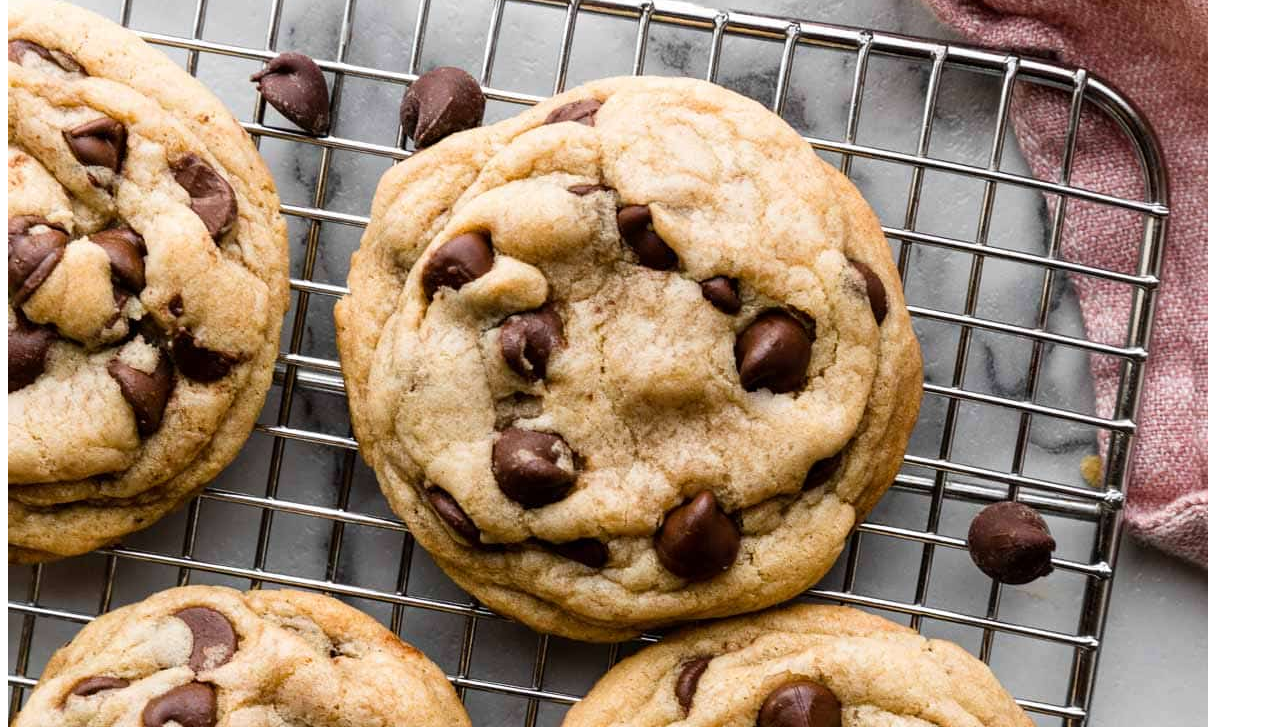
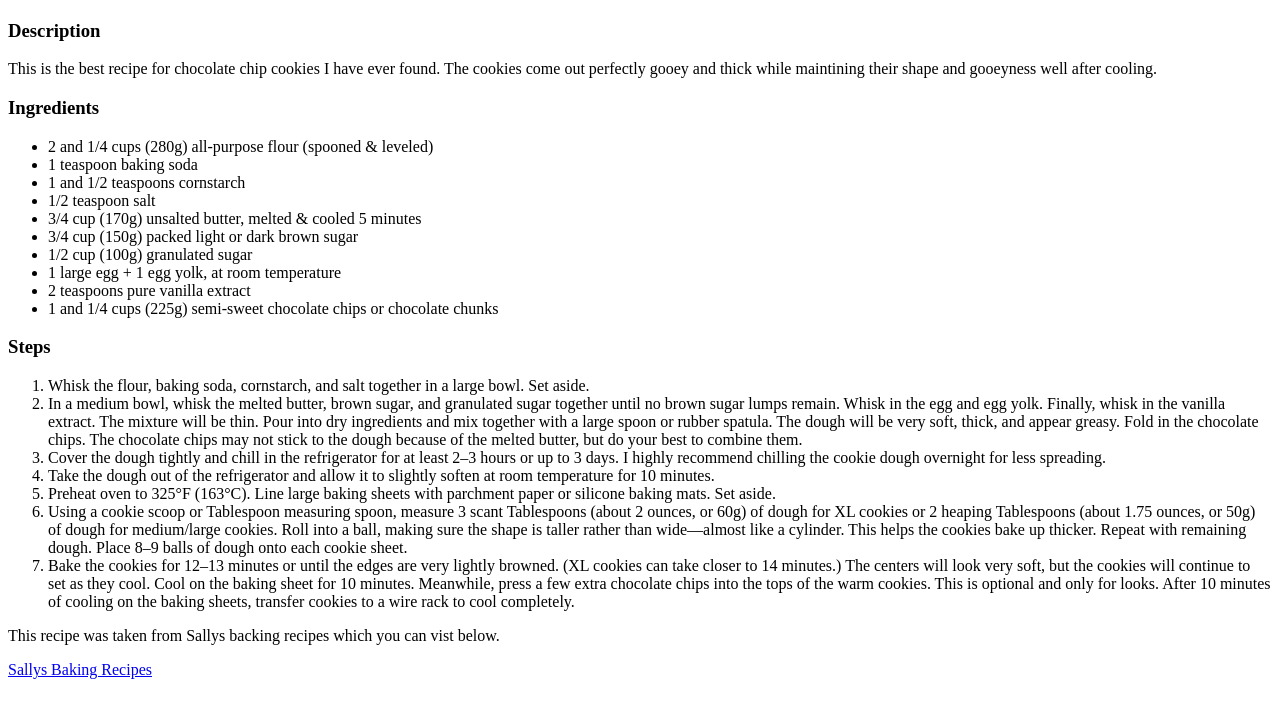
Before and after one commit to Tyler-Slone/odin-recipies, a plain HTML site: page recipes/chocolate-chip-cookies.html in a window 1280 px wide. Shown: the part 393-1120 px from the top of the page. After the commit the page ends 1080 px from the top, so only its background shows below. Drawn offline with Linux system fonts and the light colour scheme.

Commit message:
Add applepie and potpie pages and content to chcolatechipcookies
Add applepie.html and potpit.html to recipes directory with bare bones page setup.

Finished content for chocolatechipcookies.html

Changed images on index.html to be links to replace text links

```diff
--- a/recipes/chocolate-chip-cookies.html
+++ b/recipes/chocolate-chip-cookies.html
@@ -8,20 +8,53 @@
 <body>
   <h1>Chocolate Chip Cookies</h1>
 
-  <img src="../img/classic-chocolate-chip-cookies.jpg" alt="Chocolate chip cookies">
+  <img src="../img/classic-chocolate-chip-cookies.jpg" alt="Chocolate chip cookies" height="310" width="310">
   <h3>Description</h3>
-  <p></p>
+  <p>This is the best recipe for chocolate chip cookies I have ever found.
+    The cookies come out perfectly gooey and thick while maintining their shape and gooeyness well after cooling.
+  </p>
 
   <h3>Ingredients</h3>
   <ul>
-    <li></li>
+      <li>2 and 1/4 cups (280g) all-purpose flour (spooned & leveled)</li>
+      <li>1 teaspoon baking soda</li>
+      <li>1 and 1/2 teaspoons cornstarch</li>
+      <li>1/2 teaspoon salt</li>
+      <li>3/4 cup (170g) unsalted butter, melted & cooled 5 minutes</li>
+      <li>3/4 cup (150g) packed light or dark brown sugar</li>
+      <li>1/2 cup (100g) granulated sugar</li>
+      <li>1 large egg + 1 egg yolk, at room temperature</li>
+      <li>2 teaspoons pure vanilla extract</li>
+      <li>1 and 1/4 cups (225g) semi-sweet chocolate chips or chocolate chunks</li>
   </ul>
 
   <h3>Steps</h3>
   <ol>
-    <li></li>
+    <li>Whisk the flour, baking soda, cornstarch, and salt together in a large bowl. Set aside.</li>
+    <li>In a medium bowl, whisk the melted butter, brown sugar, and granulated sugar together until no brown sugar lumps remain.
+        Whisk in the egg and egg yolk. Finally, whisk in the vanilla extract.
+        The mixture will be thin. Pour into dry ingredients and mix together with a large spoon or rubber spatula.
+        The dough will be very soft, thick, and appear greasy. Fold in the chocolate chips.
+        The chocolate chips may not stick to the dough because of the melted butter, but do your best to combine them.</li>
+    <li>Cover the dough tightly and chill in the refrigerator for at least 2–3 hours or up to 3 days.
+        I highly recommend chilling the cookie dough overnight for less spreading.</li>
+    <li>Take the dough out of the refrigerator and allow it to slightly soften at room temperature for 10 minutes.</li>
+    <li>Preheat oven to 325°F (163°C). Line large baking sheets with parchment paper or silicone baking mats. Set aside.</li>
+    <li>Using a cookie scoop or Tablespoon measuring spoon, measure 3 scant Tablespoons (about 2 ounces, or 60g) of dough for XL cookies or 2 heaping Tablespoons (about 1.75 ounces, or 50g) of dough for medium/large cookies.
+        Roll into a ball, making sure the shape is taller rather than wide—almost like a cylinder.
+        This helps the cookies bake up thicker.
+        Repeat with remaining dough.
+        Place 8–9 balls of dough onto each cookie sheet.</li>
+    <li>Bake the cookies for 12–13 minutes or until the edges are very lightly browned. (XL cookies can take closer to 14 minutes.)
+        The centers will look very soft, but the cookies will continue to set as they cool.
+        Cool on the baking sheet for 10 minutes.
+        Meanwhile, press a few extra chocolate chips into the tops of the warm cookies.
+        This is optional and only for looks.
+        After 10 minutes of cooling on the baking sheets, transfer cookies to a wire rack to cool completely. </li>
   </ol>
 
+  <p>This recipe was taken from Sallys backing recipes which you can vist below.</p>
+  <a href="https://sallysbakingaddiction.com/chewy-chocolate-chip-cookies/" target="_blank" rel="noopener noreferrer">Sallys Baking Recipes</a>
 
 </body>
 </html>
```
Also changed, not shown: index.html (+5 -5 lines), recipes/chicken-pot-pie.html (added, +27 -0 lines), recipes/salted-caramel-apple-pie.html (added, +27 -0 lines), img/applepie.jpg (added), img/potpie.jpg (added).
